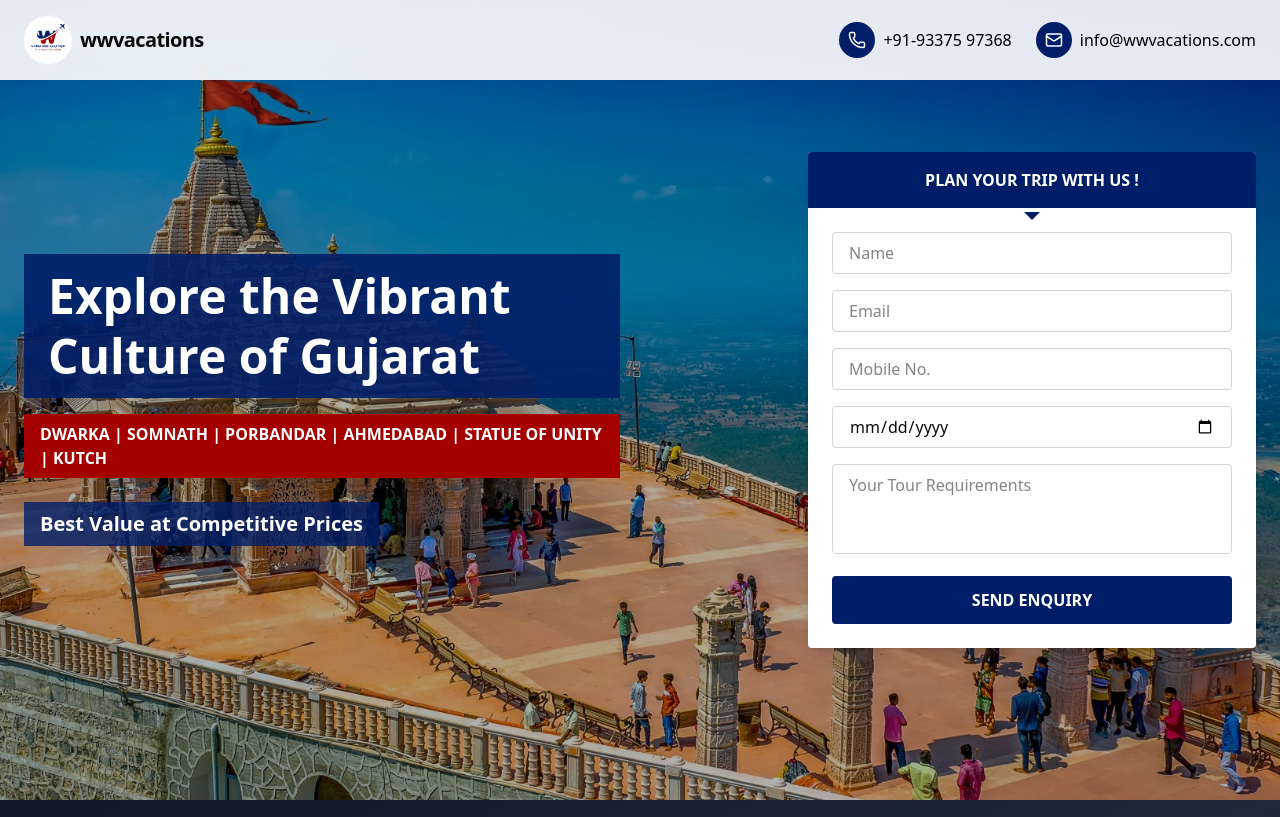
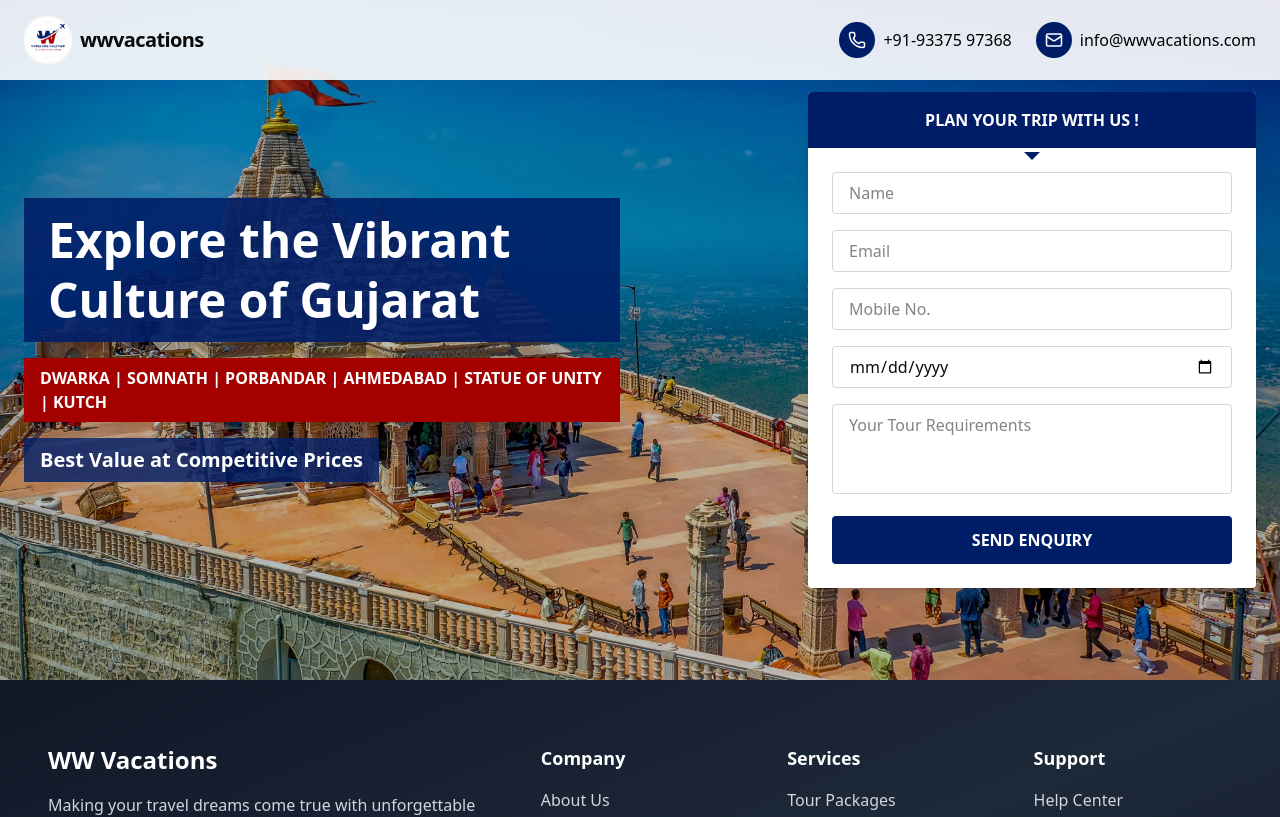
Before and after one commit to ayushnanda14/wwvacations, a Next.js app: page /gujarat-package in a window 1280 px wide. Shown: the top 817 px of the page. Built offline with nearby package versions, Linux system fonts and the light colour scheme; a web font is replaced by a local one.

Commit message:
Update GujaratHeroSec.tsx

```diff
--- a/src/components/GujaratHeroSec.tsx
+++ b/src/components/GujaratHeroSec.tsx
@@ -5,44 +5,44 @@ import TourEnquiryForm from './TourEnquiryForm';
 
 const GujaratHeroSec: React.FC = () => {
   return (
-    <section className="relative w-full overflow-hidden min-h-screen lg:h-[90vh]">
+    <section className="relative w-full overflow-hidden
+      h-[520px] md:h-[600px] lg:h-[680px]">
 
       {/* Background Image */}
       <div
         className="absolute inset-0 bg-cover bg-center"
         style={{ backgroundImage: "url('/images/gujarat-hero.jpg')" }}
       >
-        <div className="absolute inset-0 bg-black/30" />
+        <div className="absolute inset-0 bg-black/25" />
       </div>
 
-      {/* Content */}
-      <div className="relative z-10 container mx-auto px-6 h-full flex items-center">
-        <div className="grid grid-cols-1 lg:grid-cols-2 gap-10 w-full">
+      {/* Content Wrapper */}
+      <div className="relative z-10 h-full container mx-auto px-6">
+        <div className="grid grid-cols-1 lg:grid-cols-2 h-full items-center gap-10">
 
-          {/* Left Content */}
-          <div className="flex flex-col justify-center text-white pt-24 lg:pt-0">
+          {/* LEFT CONTENT */}
+          <div className="text-white space-y-4">
 
-            {/* Heading */}
-            <h1 className="text-3xl sm:text-4xl lg:text-5xl font-extrabold leading-tight
-              bg-[#001e68]/90 inline-block px-6 py-3 w-fit">
+            <h1 className="text-3xl sm:text-4xl lg:text-5xl
+              font-extrabold leading-tight
+              bg-[#001e68]/90 px-6 py-3 w-fit">
               Explore the Vibrant Culture of Gujarat
             </h1>
 
-            {/* Destinations */}
-            <p className="mt-4 bg-[#a50000] text-white font-semibold
+            <p className="bg-[#a50000] text-white font-semibold
               px-4 py-2 w-fit text-sm sm:text-base">
               DWARKA | SOMNATH | PORBANDAR | AHMEDABAD | STATUE OF UNITY | KUTCH
             </p>
 
-            {/* Pricing Highlight */}
-            <p className="mt-6 text-lg sm:text-xl font-semibold
-              bg-[#001e68]/80 inline-block px-4 py-2 w-fit">
+            <p className="text-lg sm:text-xl font-semibold
+              bg-[#001e68]/80 px-4 py-2 w-fit">
               Best Value at Competitive Prices
             </p>
+
           </div>
 
-          {/* Right Form – Desktop Only */}
-          <div className="lg:flex justify-end items-center">
+          {/* RIGHT FORM */}
+          <div className="hidden lg:flex justify-end">
             <TourEnquiryForm />
           </div>
 
```
